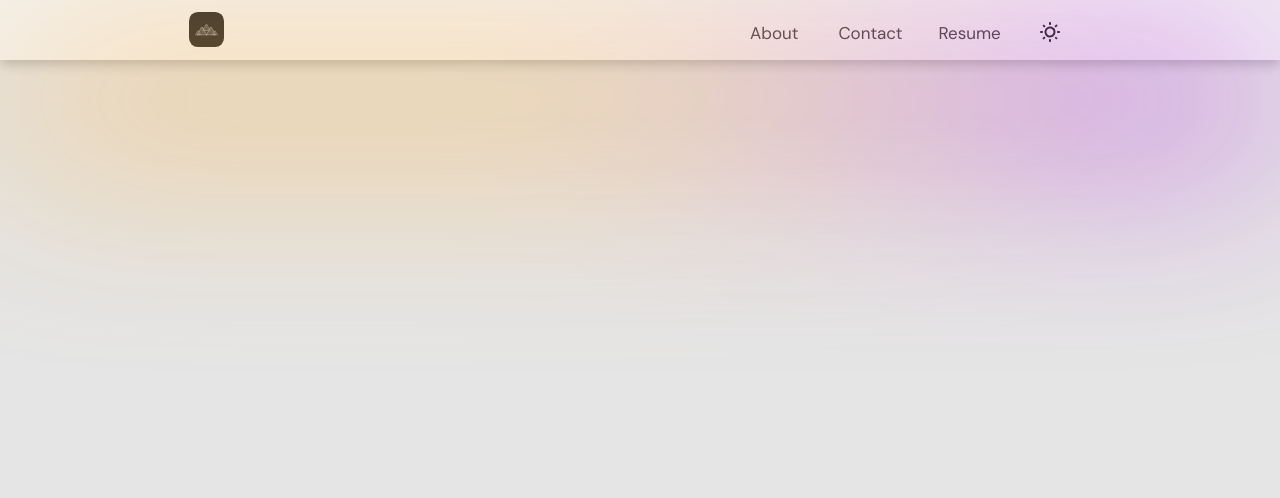
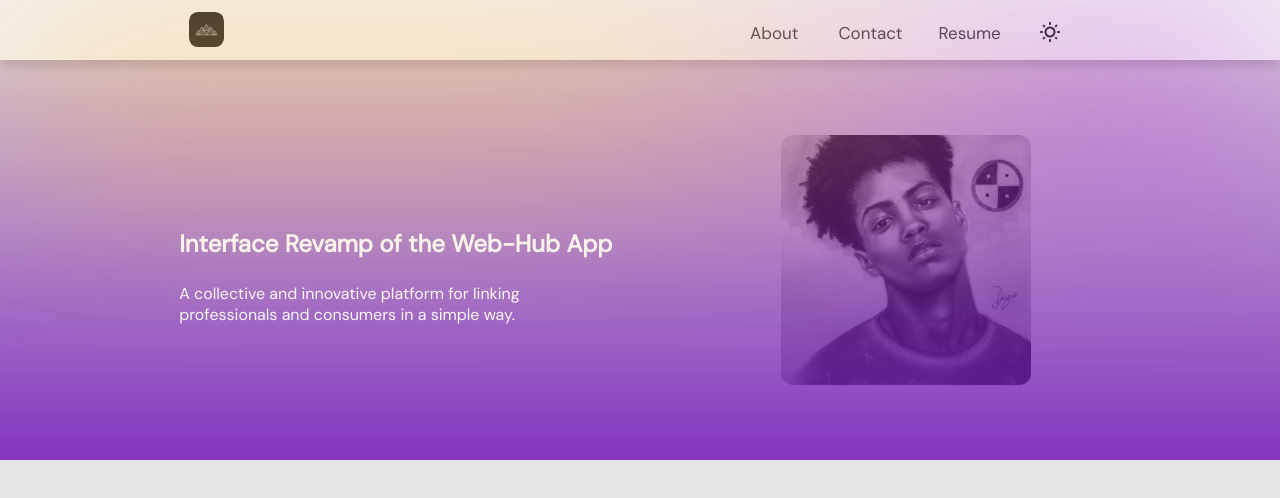
Before and after one commit to Kizito007/for-dozie, a React (Vite) app: page /case-study/1 in a window 1280 px wide. Shown: the top 498 px of the page. Built offline with nearby package versions, Linux system fonts and the light colour scheme.

Commit message:
adding webhub screen

```diff
--- a/src/App.jsx
+++ b/src/App.jsx
@@ -6,6 +6,7 @@ import { Routes, Route } from "react-router-dom";
 import HomeScreen from './components/screens/HomeScreen'
 import AboutScreen from './components/screens/AboutScreen'
 import ProjectScreen from './components/screens/ProjectScreen'
+import WebhubScreen from './components/screens/WebhubScreen'
 
 function App() {
 
@@ -17,6 +18,7 @@ function App() {
         <Route path="/" element={<HomeScreen />} />
         <Route path="about" element={<AboutScreen />} />
         <Route path="projects" element={<ProjectScreen />} />
+        <Route path="case-study/1" element={<WebhubScreen />} />
       </Routes>
     </div>
     {/* <img className='ellipse' src={ellipseGr}/> */}
--- /dev/null
+++ b/src/components/screens/WebhubScreen.jsx
@@ -0,0 +1,39 @@
+import React from 'react'
+import art1 from "./art1.png"
+import { Link } from 'react-router-dom'
+
+const WebhubScreen = () => {
+  return (
+    <>
+        <div className='project'
+            style={{
+                position: "absolute",
+                width: "100%",
+                height: "400px",
+                left: "0px",
+                top: "60px",
+                color: "#f9f9f9",
+                background: "linear-gradient(180deg, rgba(137, 58, 150, 0.21) 0%, #6D0EB8 128.03%)"
+            }}
+        >
+          <div style={{ margin: "50px", marginLeft: "14%" }}>
+
+            <div className='text' style={{ position: "relative", bottom: "40px", marginLeft: "0" }}>
+                <h2>Interface Revamp of the Web-Hub App</h2>
+                <p>
+                    A collective and innovative platform for linking <br /> professionals and consumers in a simple way.
+                </p>
+            </div>
+            {/*  */}
+            <div className='projectdiv'><img style={{marginLeft: "16%"}} src={art1} className=""/></div>
+          </div>
+
+        </div>
+        <div>
+
+        </div>
+    </>
+  )
+}
+
+export default WebhubScreen
```
